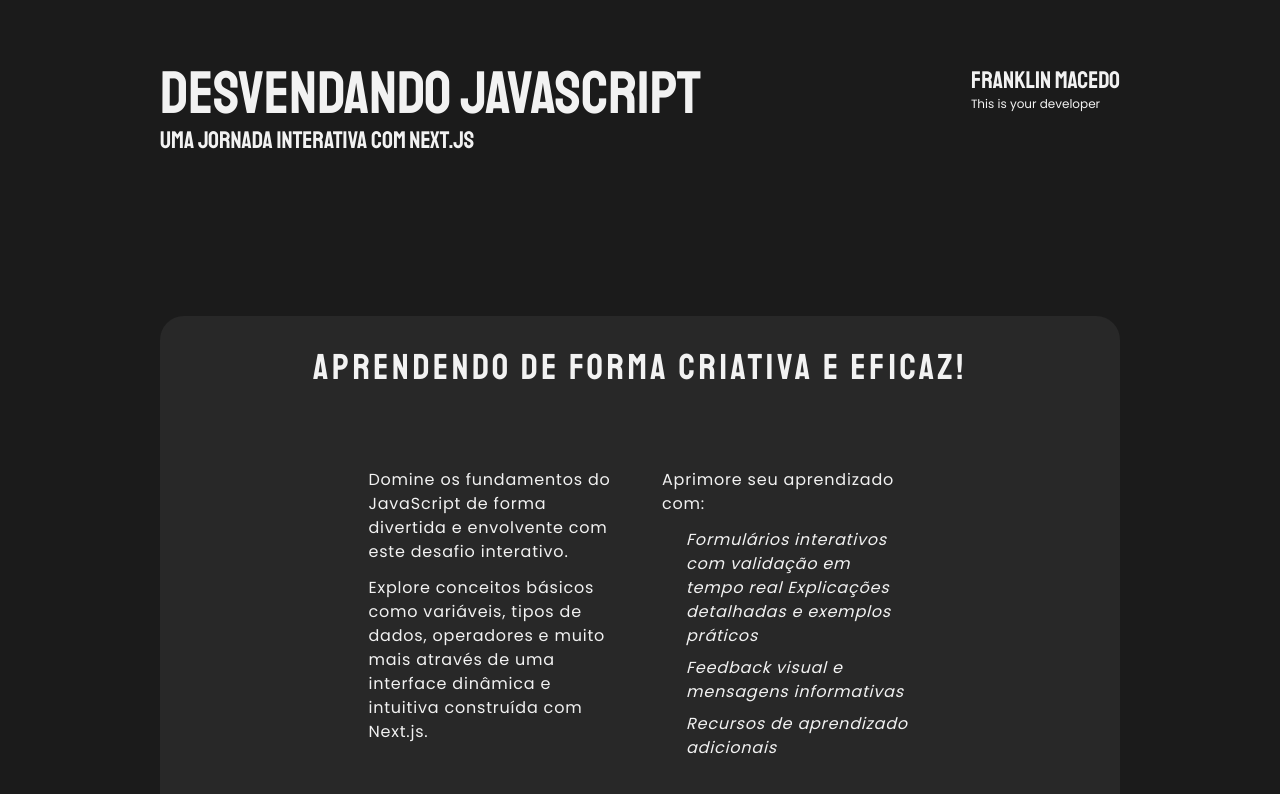
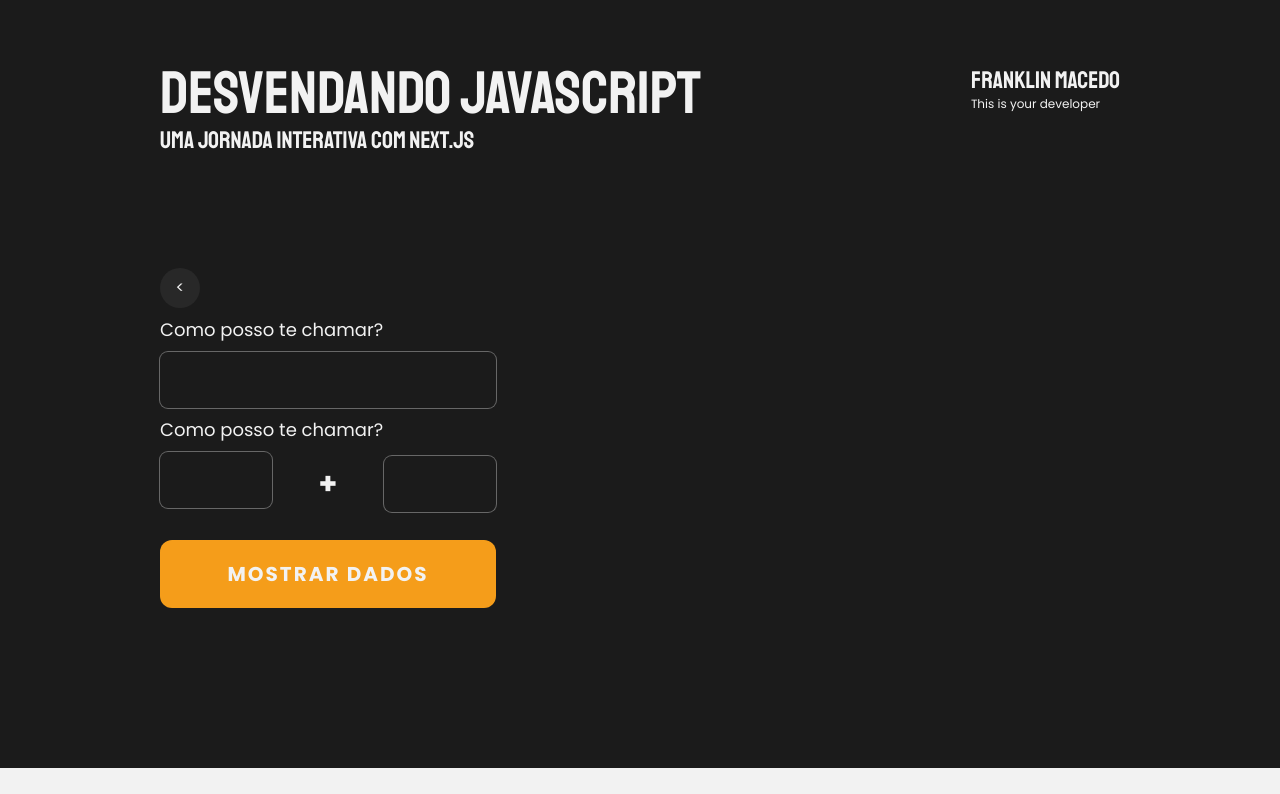
Before and after one commit to Frankdias92/code-challenges, a Next.js app in the folder Rocketseat-Challeges/explore-forms-and-inputs/: page / in a window 1280 px wide. Shown: the top 794 px of the page. Built offline with nearby package versions, Linux system fonts and the light colour scheme.

Commit message:
completed project resources | defined functions

```diff
--- a/Rocketseat-Challeges/explore-forms-and-inputs/src/app/api/server.js
+++ b/Rocketseat-Challeges/explore-forms-and-inputs/src/app/api/server.js
@@ -16,15 +16,17 @@ app.use(bodyParser.json())
 
 app.get('/response', (req, res) => {
     const { name } = req.query
-    res.send(`name: ${name}`)
+    res.send({ message: 'Hello Dev!'})
 })
 
 
 app.post('/response', (req, res) => {
-    const {name} = req.body
+    const {name, value1, value2} = req.body
+    const firstNumber = Number(value1)
+    const secondNumber = Number(value2)
 
-    console.log(name)
-    res.json({ formData: name })
+    console.log(firstNumber)
+    res.json({ name, firstNumber, secondNumber })
 })
 
 const PORT = 3333
--- a/Rocketseat-Challeges/explore-forms-and-inputs/src/components/forms.tsx
+++ b/Rocketseat-Challeges/explore-forms-and-inputs/src/components/forms.tsx
@@ -12,7 +12,11 @@ export function Forms() {
 
 
     return (
-        <section className="flex w-full justify-center h-lvh">
+        <section className="flex flex-col w-full justify-between">
+            <div className="flex w-full justify-center">
+
+                    <Result handleClickContent={handleClickContent}/>
+{/*
                 {content ?
                 (
                     <Result handleClickContent={handleClickContent}/>
@@ -62,10 +66,9 @@ export function Forms() {
                         />
                     </div>
                 )}
+*/}
 
-
-
-
+            </div>
         </section>
     )
 }
--- a/Rocketseat-Challeges/explore-forms-and-inputs/src/components/result.tsx
+++ b/Rocketseat-Challeges/explore-forms-and-inputs/src/components/result.tsx
@@ -1,6 +1,6 @@
 'use cliente'
 
-import React, { FormEvent, FormEventHandler, useState } from "react"
+import React, { FormEvent, FormEventHandler, Suspense, useState } from "react"
 
 
 interface handleClickContentProps {
@@ -12,13 +12,15 @@ interface responseDataProps {
 }
 
 export function Result({ handleClickContent }: handleClickContentProps) {
-
-    const names = 'Franklin test'
+    const [nameUser, setNameUser] = useState<string>('')
+    const [value1, setvalue1] = useState<number>()
+    const [value2, setvalue2] = useState<number>()
 
     async function onSubmit(event: FormEvent<HTMLFormElement>) {
         event.preventDefault()
 
         const formData = new FormData(event.currentTarget)
+        // console.log(formData.get('name')) // this is another way to use
         const response = await fetch('http://localhost:3333/response', {
             method: 'POST',
             headers: {
@@ -27,18 +29,38 @@ export function Result({ handleClickContent }: handleClickContentProps) {
             body: JSON.stringify(Object.fromEntries(formData))
         })
 
-        const responseData: responseDataProps = await response.json()
-        const data = responseData.data
+        const responseData = await response.json()
+        const data = responseData
+        const firstNumber = data.firstNumber
+        const secondNumber = data.secondNumber
 
-        if (data && data) {
-            console.log('Nome recebido:', data);
+        if (data) {
+            setNameUser(data.name)
+            setvalue1(firstNumber)
+            setvalue2(secondNumber)
+
+            console.log('Dados recebido:', data);
         } else {
             console.log('Dados inválidos recebidos do servidor:', responseData);
         }
+
     }
+
+    const sum = (Number(value1) + Number(value2))
+    const subtraction = (Number(value1) - Number(value2))
+    const multiply = (Number(value1) * Number(value2))
+    const division = (subtraction / sum)
+    const divisionVsMultiply = (division * multiply)
 
 
 
+    function strongColorConvert(props: any){
+        return (
+            <span className="text-explore-color-offShore">
+                {props}
+            </span>
+        )
+    }
 
 
 
@@ -48,32 +70,88 @@ export function Result({ handleClickContent }: handleClickContentProps) {
                 <form
                     method="POST"
                     onSubmit={onSubmit}
-                    className="flex flex-col w-full"
+                    className="flex flex-col w-[70%]"
                 >
+
                     <label className="mb-2 text-lg">
                         Como posso te chamar?
                     </label>
                     <input
+                        name="name"
                         type="text"
-                        name="name"
                         required
-                        className="flex h-14 border-0 bg-transparent ring-1 ring-explore-color-text-first focus:ring-2 focus:ring-explore-color-offShore
+                        className="flex h-14 mb-2 pl-4 border-0 bg-transparent ring-1 ring-explore-color-text-first focus:ring-2 focus:ring-explore-color-offShore
                         invalid:text-red-600 rounded-lg outline-none"
                     />
-                    <input
+
+                    <label className="mb-2 text-lg">
+                        Como posso te chamar?
+                    </label>
+                    <div className="flex justify-between items-center">
+                        <input
+                            name="value1"
+                            type="number"
+                            required
+                            className="flex w-1/3 h-14 mb-2 pl-4 border-0 bg-transparent ring-1 ring-explore-color-text-first focus:ring-2 focus:ring-explore-color-offShore
+                            invalid:text-red-600 rounded-lg outline-none"
+                        />
+                        <span className="text-3xl font-bold">
+                            +
+                        </span>
+                        <input
+                            name="value2"
+                            type="number"
+                            required
+                            className="flex w-1/3 h-14 pl-4 border-0 bg-transparent ring-1 ring-explore-color-text-first focus:ring-2 focus:ring-explore-color-offShore
+                            invalid:text-red-600 rounded-lg outline-none"
+                        />
+                    </div>
+
+
+
+
+                    {/* <input type="button" value="Enviar"/>   */}
+                    <button
                         type="submit"
-                        value='<'
-                        onClick={handleClickContent}
-                        className="flex size-10 justify-center items-center bg-explore-color-bg-secondary rounded-full antialiased
-                            absolute top-0 left-0 -translate-y-12"
-                    />
-                    {/* <input type="button" value="Enviar"/>   */}
-                    <button type="submit">Enviar</button>
+                        className="flex text-xl tracking-widest font-bold justify-center px-12 py-5 bg-explore-color-offShore rounded-xl mt-6 antialiased"
+                    >
+                        MOSTRAR DADOS
+                    </button>
                 </form>
 
-                <div>
 
-                </div>
+                {/* result goes here */}
+                <Suspense>
+                    <div className="flex flex-col w-full">
+
+                        {nameUser
+                            ? (
+                                <div className="space-y-2">
+                                    <h2 className="text-3xl font-normal">{nameUser}, Muito obrigado por sua visita!</h2>
+                                    <p>Resultado da soma foi = <span className="text-explore-color-offShore">{sum}</span></p>
+                                    <p>O calculo da sua operação resultou em um {strongColorConvert('Number')}</p>
+                                    <p>{nameUser}, seu nome resulta em uma {strongColorConvert('String')}</p>
+                                    <p>A subtração da sua operação é {strongColorConvert(subtraction)}</p>
+                                    <p>A multiplicação da operação é {strongColorConvert(multiply)}</p>
+                                    <p>Dividindo o valor da subtração e o da multiplicação temos o resultado = {strongColorConvert(division)}</p>
+                                    <p>E o resultado da divizão resulta em um {strongColorConvert('Number')}</p>
+                                    <p>A multiplicação da operação entre {strongColorConvert(division)} e {strongColorConvert(multiply)} = {strongColorConvert(divisionVsMultiply)}</p>
+                                </div>
+                            ) : (``)
+                        }
+
+
+                    </div>
+                </Suspense>
+
+                {/* buttton switch */}
+                <input
+                    type="submit"
+                    value='<'
+                    onClick={handleClickContent}
+                    className="flex size-10 justify-center items-center bg-explore-color-bg-secondary rounded-full antialiased
+                        absolute top-0 left-0 -translate-y-12"
+                />
             </div>
         </section>
     )
```
Lines whose indentation alone changed are shown as unchanged.
